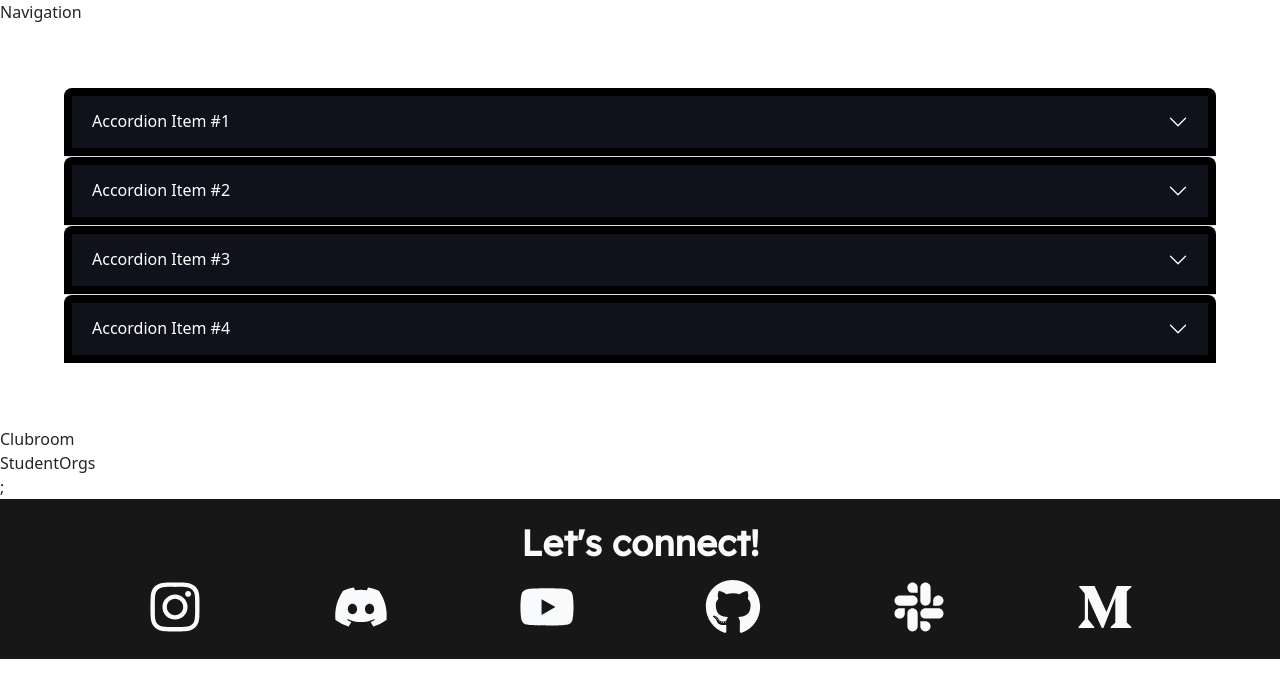
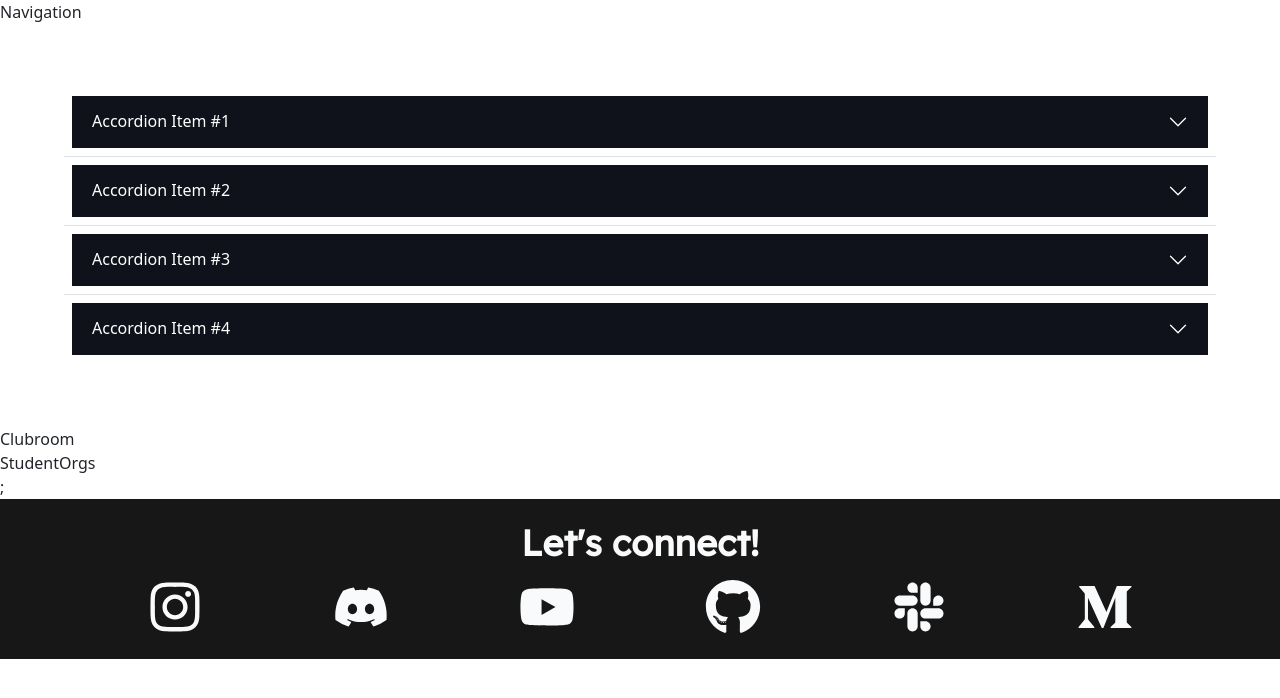
Before and after one commit to acm-ucr/acm-hydra, a Next.js app: page /join in a window 1280 px wide. Shown: the top 698 px of the page. Built offline with nearby package versions, Linux system fonts and the light colour scheme.

Commit message:
add style object

```diff
--- a/components/Faq.js
+++ b/components/Faq.js
@@ -46,6 +46,11 @@ const infoArray = [
 	},
 ]; // dummy data
 
+const headerStyle = {
+	color: "white !important",
+	backgroundColor: "#0f121a !important",
+};
+
 const colorArray = [
 	"bg-color1",
 	"bg-color2",
@@ -69,9 +74,13 @@ const FaqItem = props => {
 	return (
 		<>
 			<Accordion.Item eventKey={props.index}>
-				<Accordion.Header className='bg-black text-white w-full p-2 flex rounded-t-lg m-0'>
+				<Accordion.Header
+					style={headerStyle}
+					className='w-full p-2 flex rounded-t-lg m-0'
+				>
 					Accordion Item #{props.index + 1}
 				</Accordion.Header>
+
 				<Accordion.Body
 					className={`${colorArray[colorCount]}`}
 					eventKey={props.index}
```
